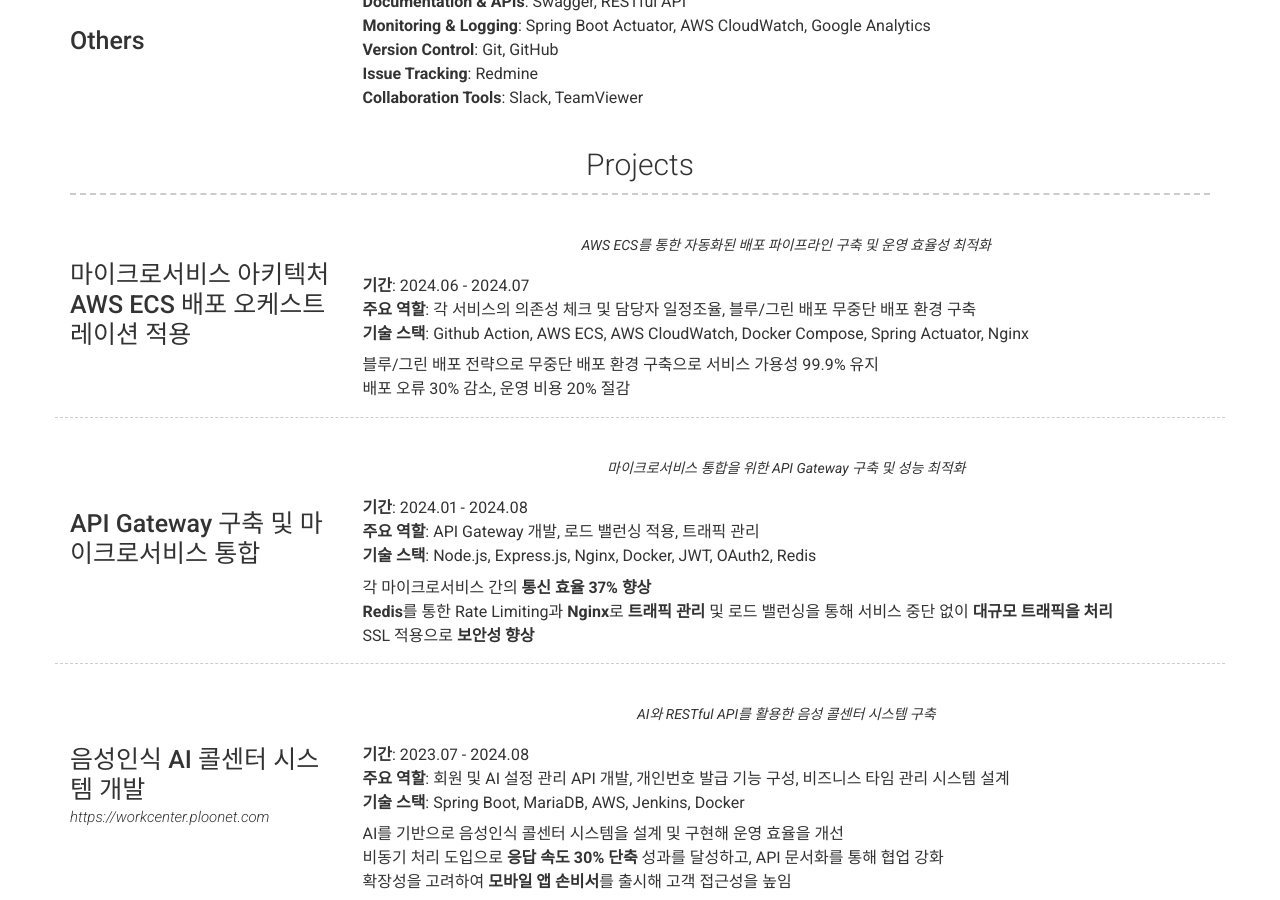
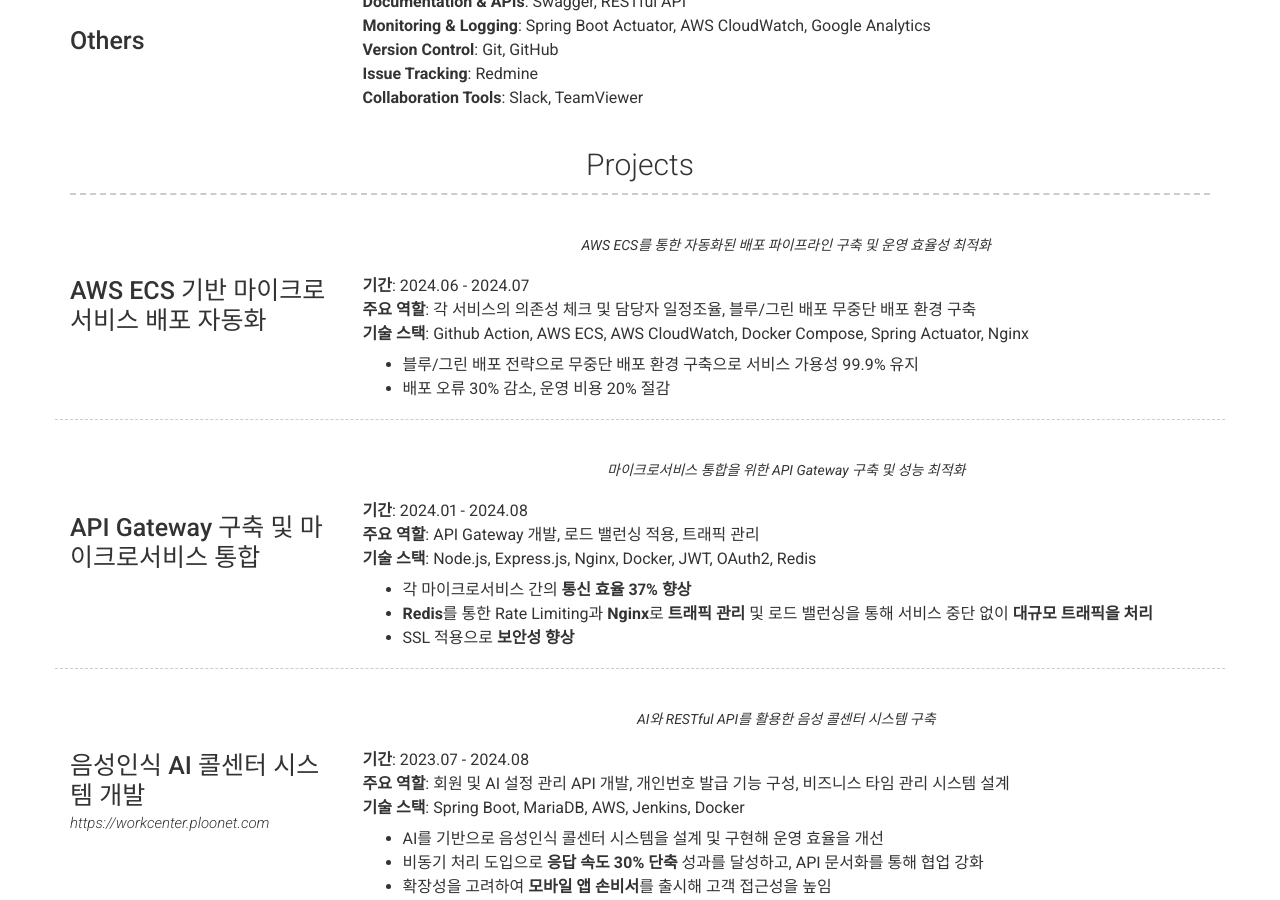
Before and after one commit to devnine-codes/devnine-codes.github.io, a Jekyll site: the page built from index.md, in a window 1280 px wide and 900 px high, scrolled down 1060 px. Built offline with Jekyll 4.4.1, drawn with Linux system fonts in a browser that asks for light colours; nearby versions of some CDN libraries; comment, search, counter and statistics services are not loaded.

Commit message:
프로젝트 마크다운 추가 및 ECS title 수정

```diff
--- a/_config.yml
+++ b/_config.yml
@@ -103,7 +103,7 @@ content:
     content:
       - layout: left
         border: weak
-        title: 마이크로서비스 아키텍처 AWS ECS 배포 오케스트레이션 적용
+        title: AWS ECS 기반 마이크로서비스 배포 자동화
         quote: >
           AWS ECS를 통한 자동화된 배포 파이프라인 구축 및 운영 효율성 최적화
         description: |
@@ -111,8 +111,8 @@ content:
           **주요 역할**: 각 서비스의 의존성 체크 및 담당자 일정조율, 블루/그린 배포 무중단 배포 환경 구축
           **기술 스택**: Github Action, AWS ECS, AWS CloudWatch, Docker Compose, Spring Actuator, Nginx
 
-          블루/그린 배포 전략으로 무중단 배포 환경 구축으로 서비스 가용성 99.9% 유지
-          배포 오류 30% 감소, 운영 비용 20% 절감
+          - 블루/그린 배포 전략으로 무중단 배포 환경 구축으로 서비스 가용성 99.9% 유지
+          - 배포 오류 30% 감소, 운영 비용 20% 절감
 
       - layout: left
         border: weak
@@ -126,9 +126,9 @@ content:
           **주요 역할**: API Gateway 개발, 로드 밸런싱 적용, 트래픽 관리
           **기술 스택**: Node.js, Express.js, Nginx, Docker, JWT, OAuth2, Redis
 
-          각 마이크로서비스 간의 **통신 효율 37% 향상**
-          **Redis**를 통한 Rate Limiting과 **Nginx**로 **트래픽 관리** 및 로드 밸런싱을 통해 서비스 중단 없이 **대규모 트래픽을 처리**
-          SSL 적용으로 **보안성 향상**
+          - 각 마이크로서비스 간의 **통신 효율 37% 향상**
+          - **Redis**를 통한 Rate Limiting과 **Nginx**로 **트래픽 관리** 및 로드 밸런싱을 통해 서비스 중단 없이 **대규모 트래픽을 처리**
+          - SSL 적용으로 **보안성 향상**
 
       - layout: left
         border: weak
@@ -146,9 +146,9 @@ content:
           **주요 역할**: 회원 및 AI 설정 관리 API 개발, 개인번호 발급 기능 구성, 비즈니스 타임 관리 시스템 설계
           **기술 스택**: Spring Boot, MariaDB, AWS, Jenkins, Docker
 
-          AI를 기반으로 음성인식 콜센터 시스템을 설계 및 구현해 운영 효율을 개선
-          비동기 처리 도입으로 **응답 속도 30% 단축** 성과를 달성하고, API 문서화를 통해 협업 강화
-          확장성을 고려하여 **모바일 앱 손비서**를 출시해 고객 접근성을 높임
+          - AI를 기반으로 음성인식 콜센터 시스템을 설계 및 구현해 운영 효율을 개선
+          - 비동기 처리 도입으로 **응답 속도 30% 단축** 성과를 달성하고, API 문서화를 통해 협업 강화
+          - 확장성을 고려하여 **모바일 앱 손비서**를 출시해 고객 접근성을 높임
 
       - layout: left
         border: weak
@@ -166,9 +166,9 @@ content:
           **주요 역할**: 고객사 데이터 연동 API 설계, 조회/수정 기능 구현, 메시지 큐 시스템 구성
           **기술 스택**: Spring Boot, RabbitMQ, WebSocket, AWS
 
-          AI 비서가 수집한 데이터를 실시간으로 고객사의 전산에 연동
-          비동기 메시지 큐를 활용해 데이터의 안정성을 확보하고 **매출 30% 증가** 성과를 달성
-          프로젝트에 대한 자세한 내용은 [관련 기사](https://www.newsprime.co.kr/news/article/?no=647335)에서 확인 가능
+          - AI 비서가 수집한 데이터를 실시간으로 고객사의 전산에 연동
+          - 비동기 메시지 큐를 활용해 데이터의 안정성을 확보하고 **매출 30% 증가** 성과를 달성
+          - 프로젝트에 대한 자세한 내용은 [관련 기사](https://www.newsprime.co.kr/news/article/?no=647335)에서 확인 가능
 
       - layout: left
         border: weak
@@ -186,8 +186,8 @@ content:
           **주요 역할**: 유물 및 작품 관리 CMS 시스템 설계, 방문자 통계 기능 개발, 공공데이터 연동
           **기술 스택**: Node.js, MongoDB, AWS, Nginx
 
-          공공데이터 API와 연동된 CMS 시스템을 구성해 유물과 작품을 관리
-          EJS 템플릿을 활용해 동적 웹 페이지를 구현하고 AWS 인프라로 안정적인 서비스 배포를 지원
+          - 공공데이터 API와 연동된 CMS 시스템을 구성해 유물과 작품을 관리
+          - EJS 템플릿을 활용해 동적 웹 페이지를 구현하고 AWS 인프라로 안정적인 서비스 배포를 지원
 
   - title: Personal Projects
     layout: list
```
